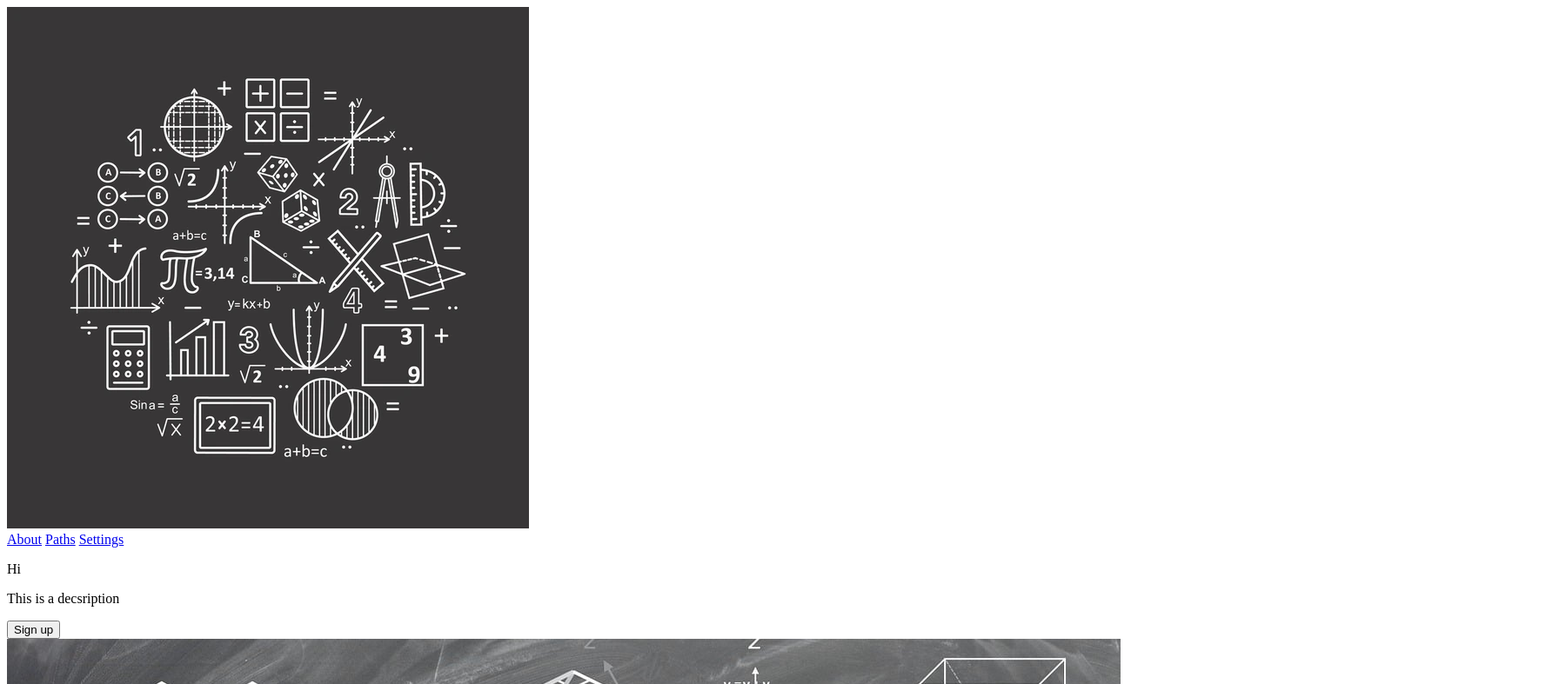
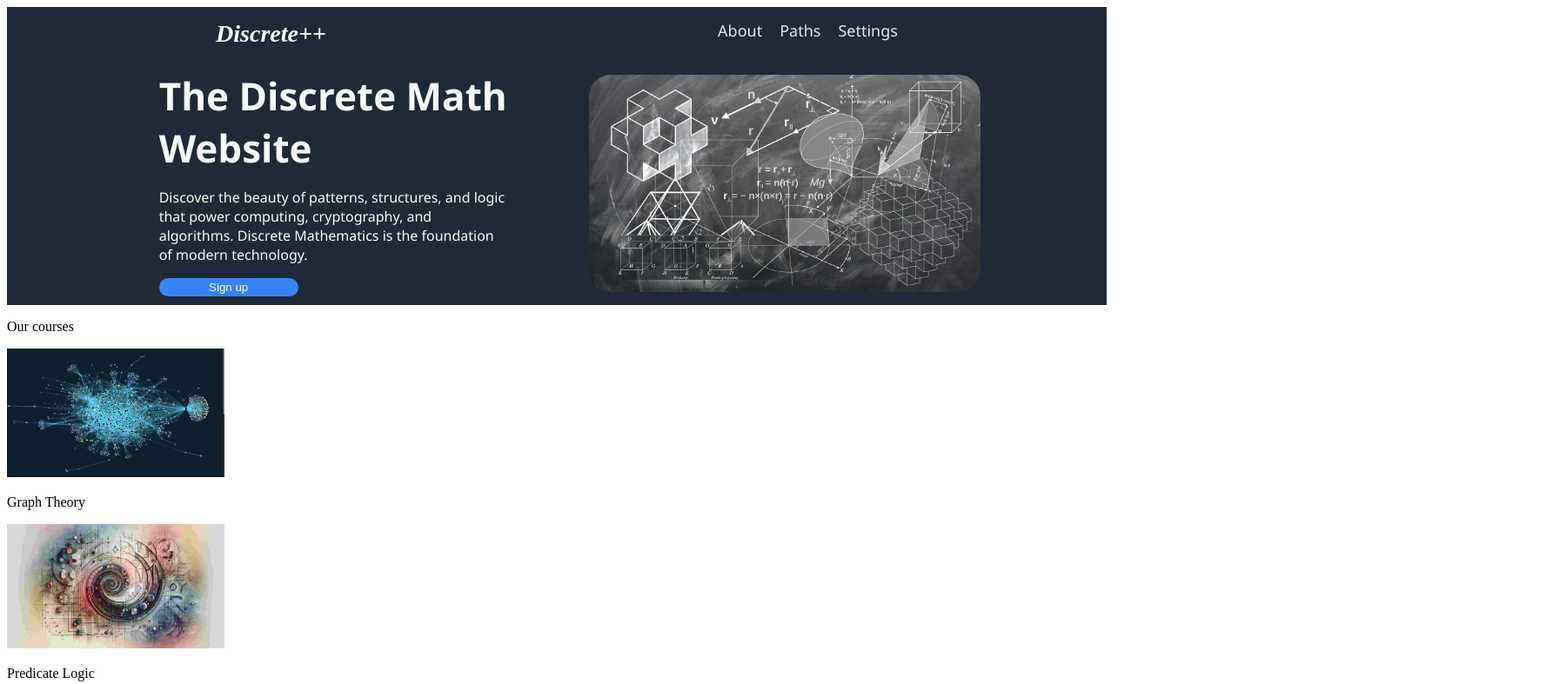
Before and after one commit to Seif-Sedky/discrete-math-home-page, a plain HTML site: page index.html in a window 1280 px wide. Shown: the top 787 px of the page at 87% size, 1800 px wide, since content can reach past the window. Drawn offline with Linux system fonts and the light colour scheme.

Commit message:
Design first section

```diff
--- a/index.html
+++ b/index.html
@@ -5,13 +5,14 @@
     <meta charset="UTF-8">
     <meta name="viewport" content="width=device-width, initial-scale=1.0">
     <title>Home Page</title>
+    <link rel="stylesheet" href="styles/style.css">
 </head>
 
 <body>
     <div class="header">
 
         <div class="upper-header">
-            <img src="imgs/logo.webp" alt="logo of discrete mathematics" class="logo">
+            <p class="logo">Discrete++</pp>
             <div class="links">
                 <a href="/">About</a>
                 <a href="/">Paths</a>
@@ -22,8 +23,8 @@
 
         <div class="lower-header">
             <div class="header-description">
-                <p class="title"> Hi </p>
-                <p class="description"> This is a decsription</p>
+                <p class="header-description-title"> The Discrete Math Website </p>
+                <p class="header-description-description"> Discover the beauty of patterns, structures, and logic that power computing, cryptography, and algorithms. Discrete Mathematics is the foundation of modern technology.</p>
                 <button>Sign up</button>
             </div>
             <img src="imgs/discrete-math.jpg" alt="photo of discrete math concepts" class="thumbnail">
@@ -33,7 +34,7 @@
 
     <div class="content">
         <p class="content-header">Our courses</p>
-        <div information>
+        <div class="information">
             <div class="piece">
                 <img src="imgs/graph-theory.png" alt="">
                 <p> Graph Theory</p>
@@ -59,8 +60,8 @@
 
     <div class="quote-body">
         <p class="quote">"In the quiet elegance of finite patterns,
-discrete mathematics teaches us that even the smallest elements, when arranged with logic,
-can build infinite complexity and profound truth.</p>
+            discrete mathematics teaches us that even the smallest elements, when arranged with logic,
+            can build infinite complexity and profound truth.</p>
         <p class="author">Unknown Author</p>
     </div>
 
--- /dev/null
+++ b/styles/style.css
@@ -0,0 +1,100 @@
+body {
+    display: flex;
+    flex-direction: column;
+}
+
+.header {
+    display: flex;
+    flex-direction: column;
+    background-color: #1F2937;
+}
+
+.upper-header {
+    display: flex;
+    flex-direction: row;
+    justify-content: space-around;
+    padding: 15px;
+
+}
+
+.links {
+    display: flex;
+    gap: 20px;
+}
+
+.lower-header {
+    display: flex;
+    flex-direction: row;
+    align-items: center;
+    justify-content: space-evenly;
+    padding: 10px;
+}
+
+.header-description {
+    width: 400px;
+    display: flex;
+    flex-direction: column;
+    margin-left: 70px;
+}
+
+.header-description-title {
+    font-weight: 900;
+    color: #F9FAF8;
+    font-family: 'Segoe UI', Tahoma, Geneva, Verdana, sans-serif;
+    font-size: 44px;
+    margin: 0px;
+}
+
+.header-description-description {
+    font-family: 'Segoe UI', Tahoma, Geneva, Verdana, sans-serif;
+    font-size: 16px;
+    color: #F9FAF8;
+
+}
+
+
+
+
+
+
+
+
+
+
+
+
+button {
+    border-radius: 25px;
+    background-color: #3882F6;
+    color: #F9FAF8;
+    width: 160px;
+    border-color: transparent;
+    cursor: grabbing;
+}
+
+.logo {
+    color: #F9FAF8;
+    font-weight: bold;
+    font-style: italic;
+    font-size: 28px;
+    margin: 0px;
+}
+
+a {
+    text-decoration: none;
+    color: #E5E7EB;
+    font-family: 'Segoe UI', Tahoma, Geneva, Verdana, sans-serif;
+    font-size: 18px;
+}
+
+img {
+    max-width: 250px;
+    max-height: 250px;
+}
+
+.thumbnail {
+    border-radius: 25px;
+
+    min-width: 450px;
+    margin-right: 40px;
+}
```
Also changed, not shown: imgs/logo.webp (deleted).
